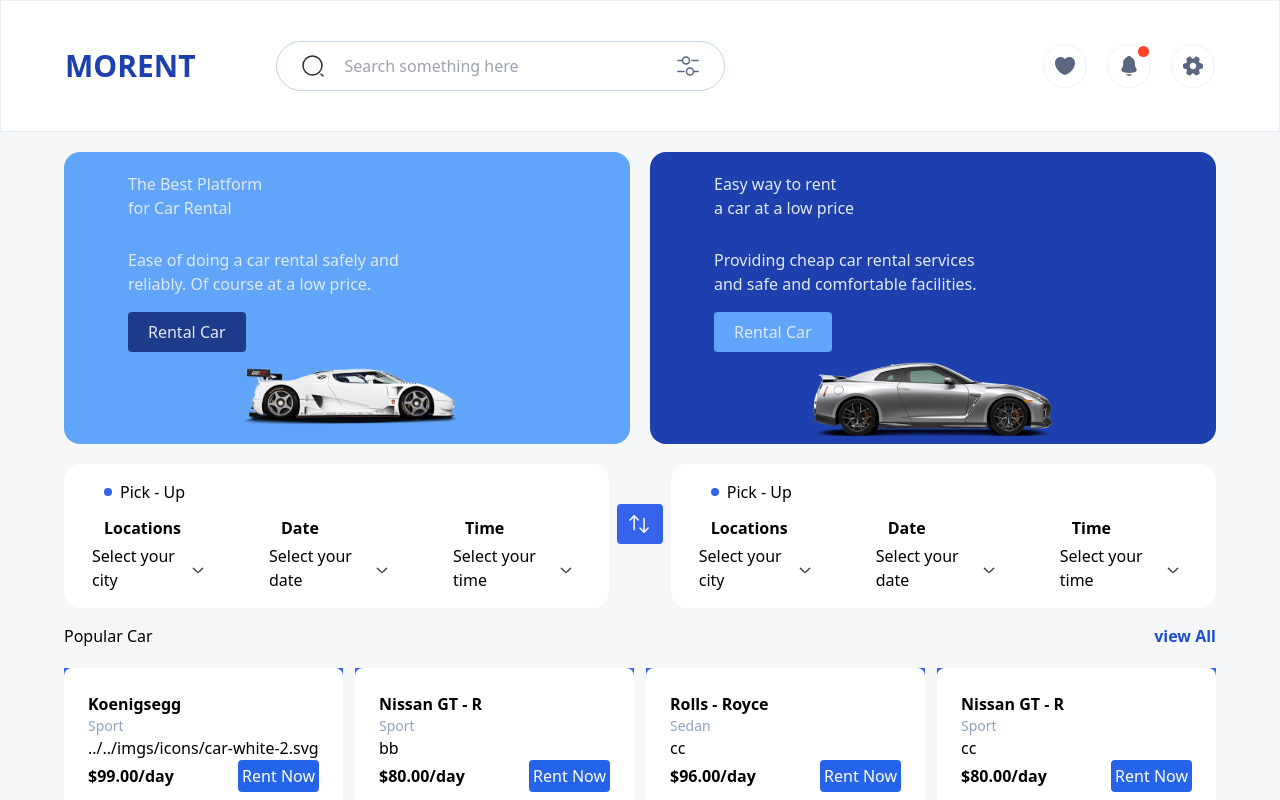
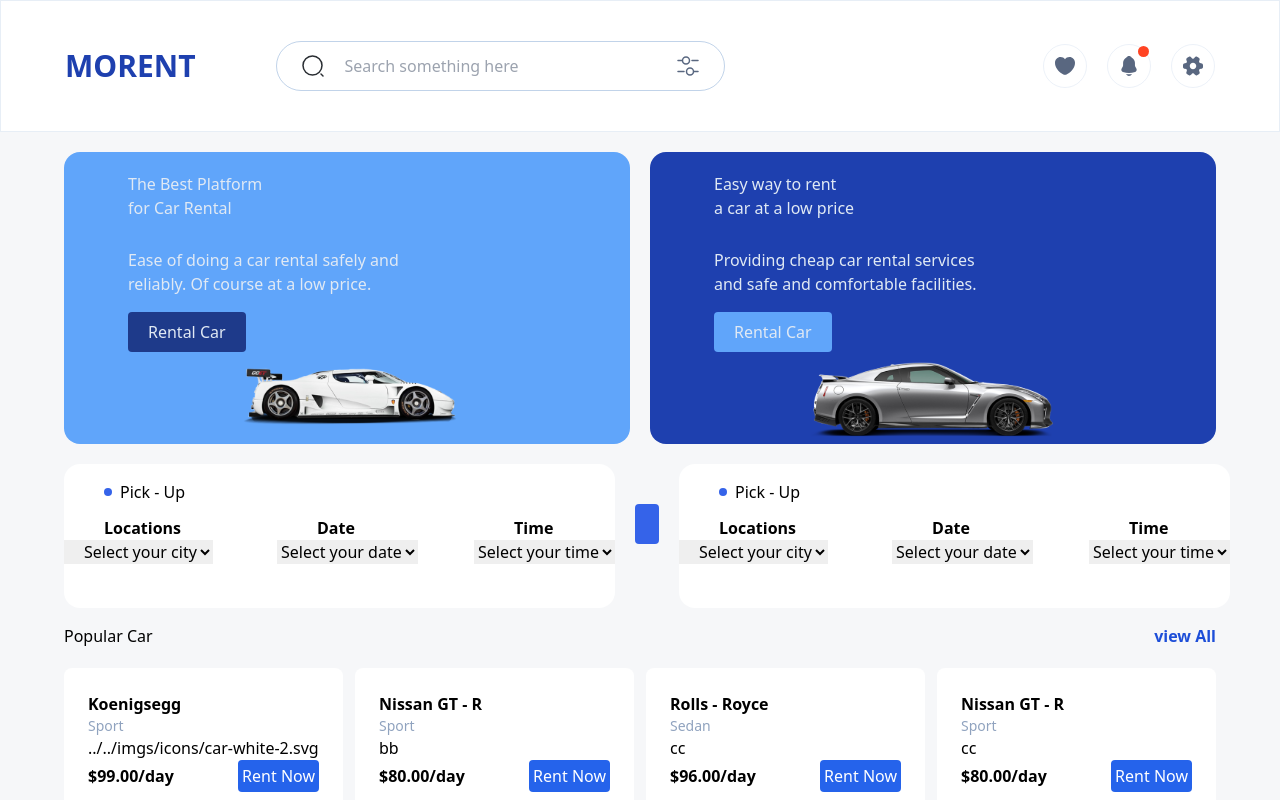
Before and after one commit to zerbaliyev/car-project, a Next.js app: page / in a window 1280 px wide. Shown: the top 800 px of the page. Built offline with nearby package versions, Linux system fonts and the light colour scheme.

Commit message:
page.js commit

```diff
--- a/app/page.js
+++ b/app/page.js
@@ -1,13 +1,13 @@
+import FilterSection from "@/components/filter/FilterSection"
 import Main from "@/components/main/Main"
-import InfoSection from "@/components//info/InfoSection"
 import CarSection from "@/components/sections/CarSection"
 
 export default function page() {
   return (
-    <div>
+    <main>
       <Main />
-      <InfoSection />
+      <FilterSection />
       <CarSection />
-    </div>
+    </main>
   )
 }
--- a/components/cart/Cart.jsx
+++ b/components/cart/Cart.jsx
@@ -4,7 +4,7 @@ import CartHeader from "./CartHeader";
 
 const  Cart = ({title, category, price, image}) => {
   return (
-    <div className="bg-white rounded-lg p-6">
+    <div className="bg-white rounded-lg  p-6">
         <CartHeader title={title} category={category} />
         <CartBody image={image} />
         <CartFooter price={price} />
--- a/components/info/InfoSection.jsx
+++ b/components/filter/FilterSection.jsx
@@ -1,32 +1,27 @@
+import FilterSection from "./FilterSectionCity";
+import FilterSectionDate from "./FilterSectionDate";
+import FilterSectionTime from "./FilterSectionTime";
+
 export default function () {
   return (
-    <section className=" flex gap-2 px-16">
+    <section className=" flex gap-5 px-16">
         <div className="bg-white w-2/4 h-36 rounded-2xl">
             <h2 className="flex px-10 pt-4 gap-2">
               <img className="" src="../../imgs/icons/ellipse-1.svg" alt="" />
               Pick - Up
               </h2>
-          <div className="flex">
+          <div className="flex gap-14">
             <div>
               <h2 className="flex font-bold px-10 pt-3">Locations</h2>
-              <p className="flex px-7 pt-1">
-                Select your city
-                <img className=" px-2 pt-1" src="../../imgs/icons/outline.svg" alt="" />
-              </p>
+              <FilterSection />
             </div>
             <div>
               <h2 className="flex font-bold px-10 pt-3">Date</h2>
-              <p className="flex px-7 pt-1">
-                Select your date
-                <img className=" px-2 pt-1" src="../../imgs/icons/outline.svg" alt="" />
-              </p>
+              <FilterSectionDate />
             </div>
             <div>
               <h2 className="flex font-bold px-10 pt-3">Time</h2>
-              <p className="flex px-7 pt-1">
-                Select your time
-                <img className=" px-2 pt-1" src="../../imgs/icons/outline.svg" alt="" />
-              </p>
+              <FilterSectionTime />
             </div>
           </div>
         </div>
@@ -40,27 +35,18 @@ export default function () {
               <img className="" src="../../imgs/icons/ellipse-1.svg" alt="" />
               Pick - Up
               </h2>
-          <div className="flex">
+          <div className="flex gap-14">
             <div>
               <h2 className="flex font-bold px-10 pt-3">Locations</h2>
-              <p className="flex px-7 pt-1">
-                Select your city
-                <img className=" px-2 pt-1" src="../../imgs/icons/outline.svg" alt="" />
-              </p>
+              <FilterSection />
             </div>
             <div>
               <h2 className="flex font-bold px-10 pt-3">Date</h2>
-              <p className="flex px-7 pt-1">
-                Select your date
-                <img className=" px-2 pt-1" src="../../imgs/icons/outline.svg" alt="" />
-              </p>
+              <FilterSectionDate />
             </div>
             <div>
               <h2 className="flex font-bold px-10 pt-3">Time</h2>
-              <p className="flex px-7 pt-1">
-                Select your time
-                <img className=" px-2 pt-1" src="../../imgs/icons/outline.svg" alt="" />
-              </p>
+              <FilterSectionTime />
             </div>
           </div>
         </div>
--- /dev/null
+++ b/components/filter/FilterSectionCity.jsx
@@ -0,0 +1,14 @@
+import React from 'react'
+
+export default function FilterSection() {
+  return (
+    <>
+        <select className='cursor-pointer pl-4'>
+            <option value="#">Select your city</option>
+            <option value="Az">Baku</option>
+            <option value="Rus">Moskva</option>
+            <option value="Turk">Ankara</option>
+        </select>
+    </>
+  )
+}
--- /dev/null
+++ b/components/filter/FilterSectionDate.jsx
@@ -0,0 +1,14 @@
+import React from 'react'
+
+export default function FilterSectionDate() {
+  return (
+    <>
+        <select className='cursor-pointer'>
+            <option value="#">Select your date</option>
+            <option value="#">2024</option>
+            <option value="#">2023</option>
+            <option value="#">2022</option>
+        </select>
+    </>
+  )
+}
--- /dev/null
+++ b/components/filter/FilterSectionTime.jsx
@@ -0,0 +1,14 @@
+import React from 'react'
+
+export default function FilterSectionTime() {
+  return (
+    <>
+        <select>
+            <option value="#">Select your time</option>
+            <option value="#">08:00</option>
+            <option value="#">14:00</option>
+            <option value="#">20:00</option>
+        </select>
+    </>
+  )
+}
--- a/components/sections/CarSection.jsx
+++ b/components/sections/CarSection.jsx
@@ -38,7 +38,7 @@ export default function CarSection() {
 
         <div className='flex gap-3'>
             {cars.map((car) => (
-                <div className='w-1/4 bg-primary-500 h-10'>
+                <div className='w-1/4'>
                     <Cart
                     title={car.name}
                     category={car.category}
```
